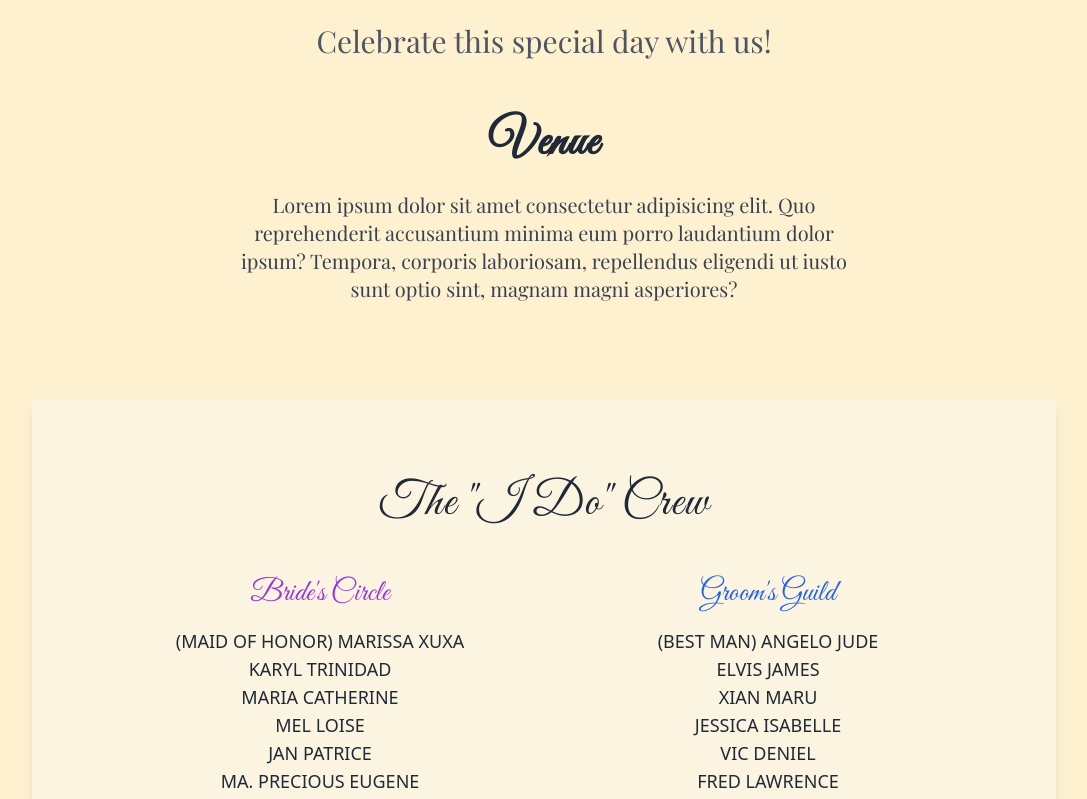
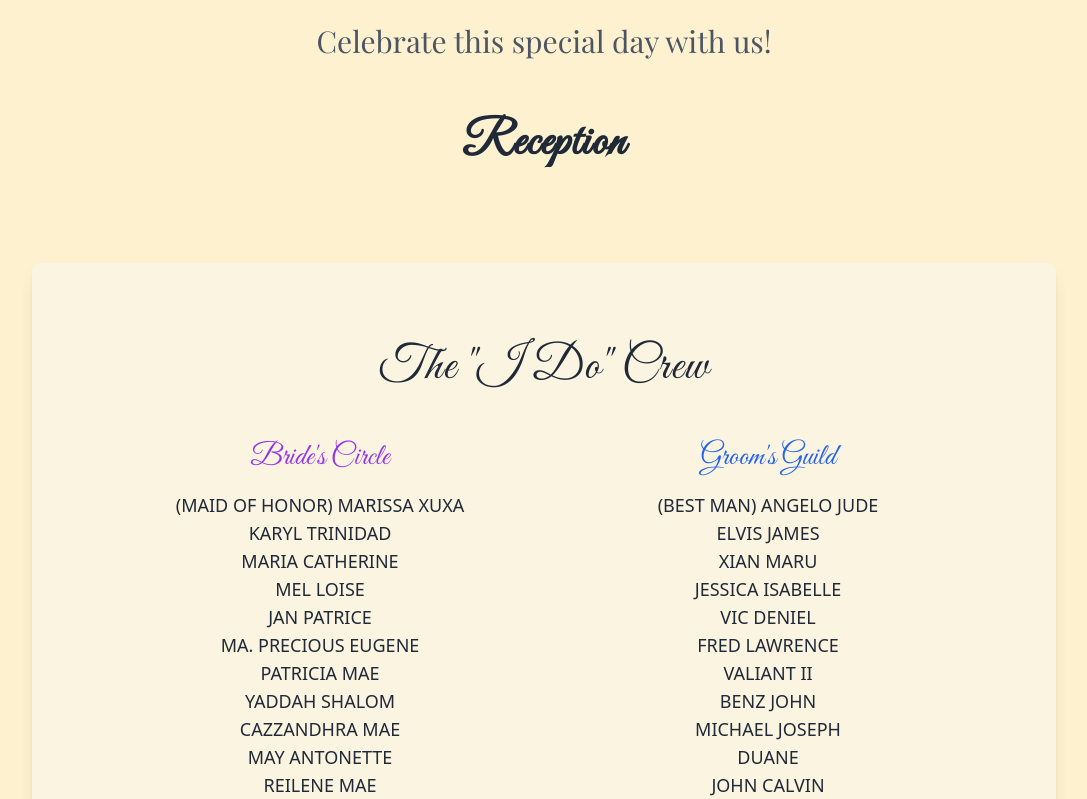
Before and after one commit to kulaizki/imclizyforyou, a Next.js app: page / in a window 1280 px wide. Shown: the part 941-1740 px from the top of the page, without its empty margins (96-1183 px from the left). Built offline with nearby package versions, Linux system fonts and the light colour scheme.

Commit message:
refactor: remove unused placeholders

```diff
--- a/src/app/page.tsx
+++ b/src/app/page.tsx
@@ -24,17 +24,9 @@ export default function Home() {
         </p>
       </div>
 
-      <div className="flex flex-col z-10 text-center px-4 gap-6 max-w-2xl">
-        <h1 className="text-5xl font-wedding font-semibold text-gray-800 tracking-wide">
-          Venue
-        </h1>
-        <p className="text-xl font-body text-gray-700 leading-7">
-          Lorem ipsum dolor sit amet consectetur adipisicing elit. Quo
-          reprehenderit accusantium minima eum porro laudantium dolor ipsum?
-          Tempora, corporis laboriosam, repellendus eligendi ut iusto sunt optio
-          sint, magnam magni asperiores?
-        </p>
-      </div>
+      <h1 className="text-5xl font-wedding font-semibold text-gray-800 tracking-wide">
+        Reception
+      </h1>
 
       <Crew />
       <Sponsors />
@@ -51,17 +43,9 @@ export default function Home() {
         </p>
       </div>
 
-      <div className="flex flex-col z-10 text-center px-4 gap-6 max-w-2xl">
-        <h1 className="text-5xl font-wedding font-semibold text-gray-800 tracking-wide">
-          Join us
-        </h1>
-        <p className="text-xl font-body text-gray-700 leading-7">
-          Lorem ipsum dolor sit amet consectetur adipisicing elit. Quo
-          reprehenderit accusantium minima eum porro laudantium dolor ipsum?
-          Tempora, corporis laboriosam, repellendus eligendi ut iusto sunt optio
-          sint, magnam magni asperiores?
-        </p>
-      </div>
+      <h1 className="text-5xl font-wedding font-semibold text-gray-800 tracking-wide">
+        Join us
+      </h1>
 
       <iframe
         title="RSVP Form"
```
